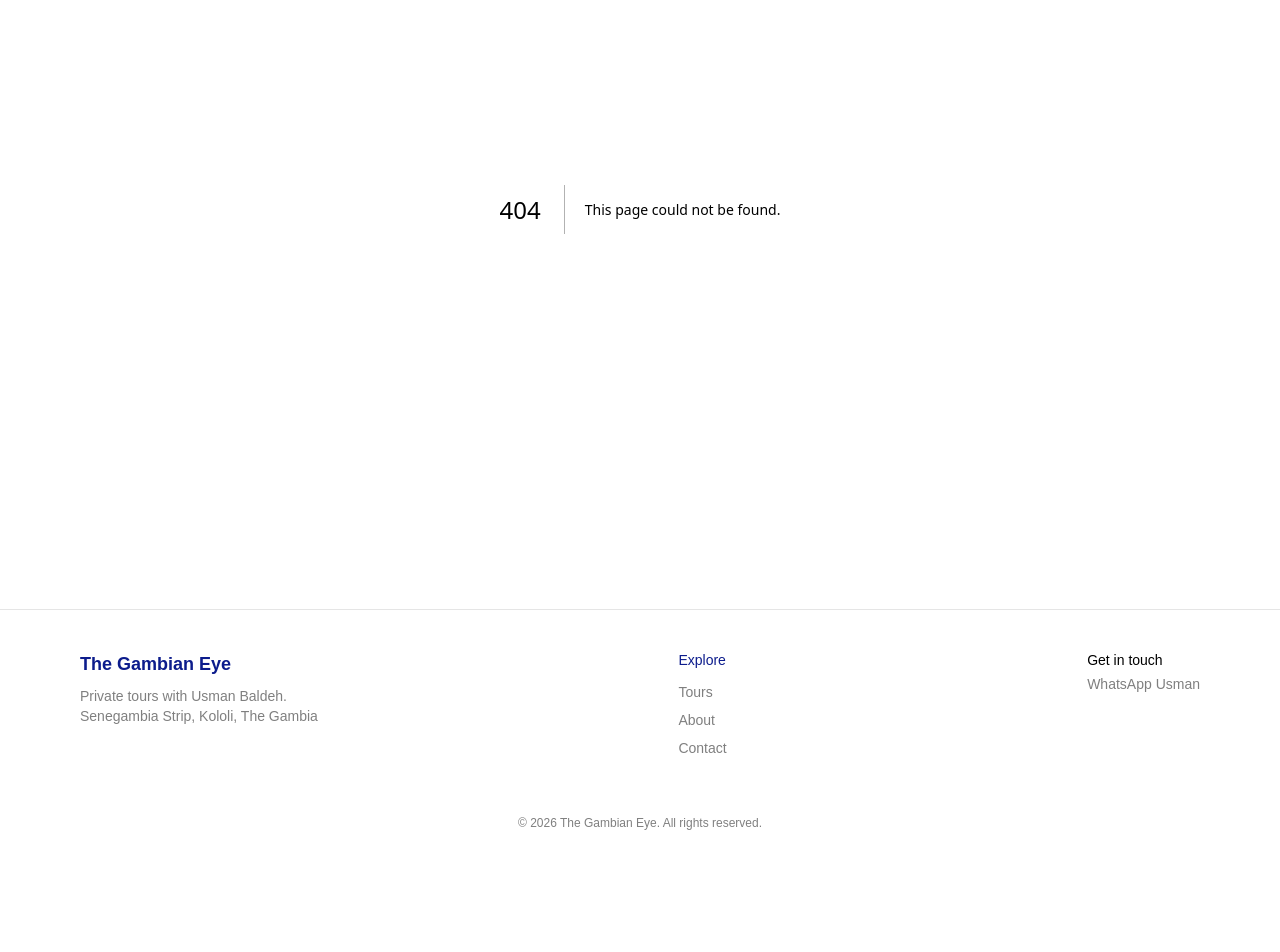
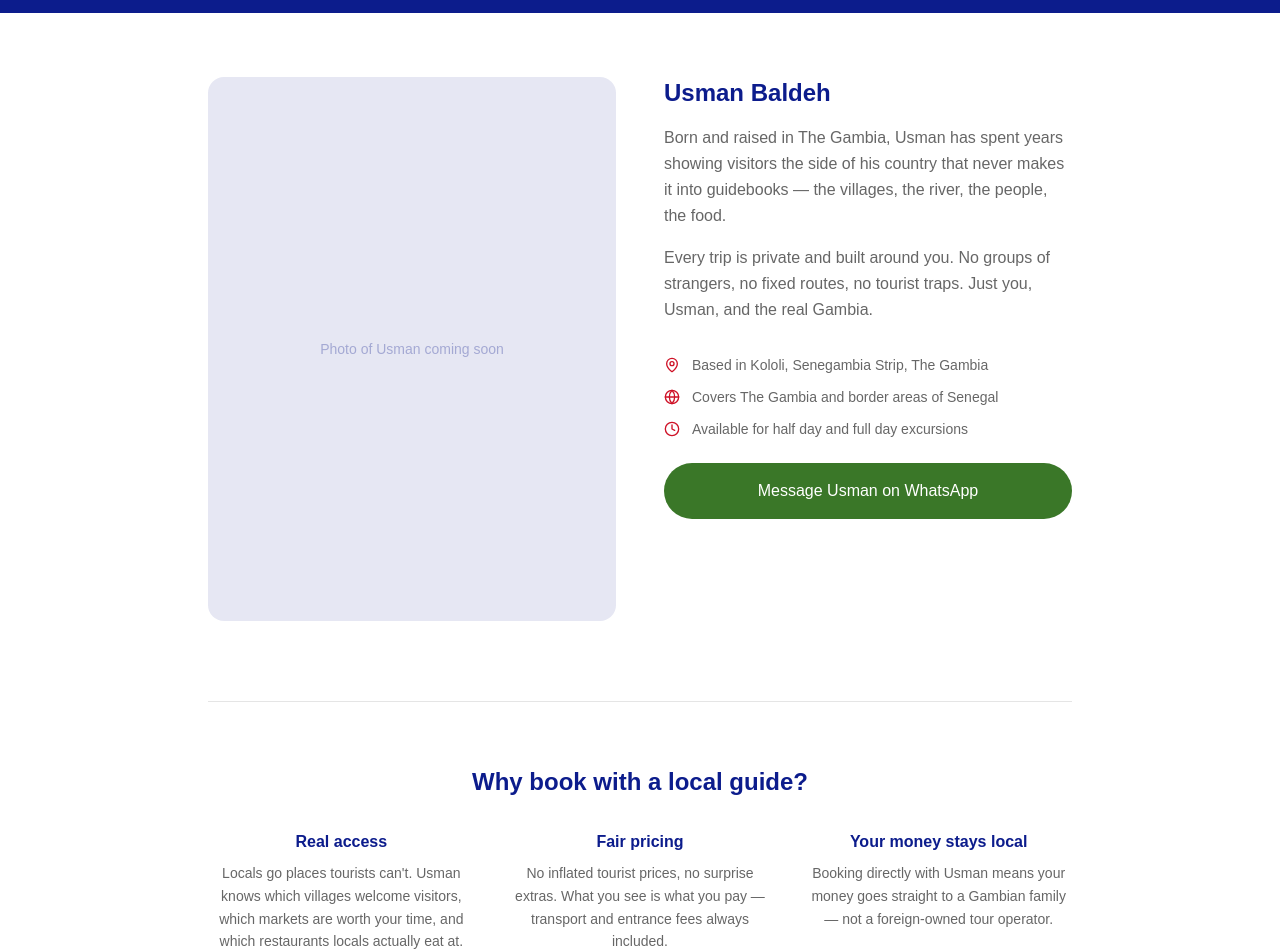
Before and after one commit to ApolloG01/the-gambian-eye-experience, a Next.js app: page /about in a window 1280 px wide. Before the commit this address had no page. Shown: the part 260-1212 px from the top of the page. Before the commit the page ends 1107 px from the top, so only its background shows below. Built offline with nearby package versions, Linux system fonts and the light colour scheme.

Commit message:
feat: add about page with Usman bio and why book local section

```diff
--- /dev/null
+++ b/app/about/page.tsx
@@ -0,0 +1,112 @@
+import { MapPin, Globe, Clock } from "lucide-react";
+
+export const metadata = {
+  title: "About | The Gambian Eye",
+  description:
+    "Meet Usman Baldeh — your private local guide in The Gambia. Authentic experiences, local knowledge, no tourist traps.",
+};
+
+export default function AboutPage() {
+  return (
+    <div>
+      {/* Header */}
+      <div className="bg-gambia-blue text-white py-16 px-4 text-center">
+        <h1 className="text-4xl font-bold mb-3">Meet Usman</h1>
+        <p className="text-white/70 max-w-xl mx-auto">
+          Your guide, your local, your Gambia.
+        </p>
+      </div>
+
+      {/* Main content */}
+      <div className="max-w-4xl mx-auto px-4 py-16">
+        <div className="grid grid-cols-1 md:grid-cols-2 gap-12 items-start">
+          {/* Photo placeholder */}
+          <div className="bg-gambia-blue/10 rounded-2xl aspect-[3/4] flex items-center justify-center text-gambia-blue/30 text-sm">
+            Photo of Usman coming soon
+          </div>
+
+          {/* Bio */}
+          <div className="flex flex-col gap-6">
+            <div>
+              <h2 className="text-2xl font-bold text-gambia-blue mb-4">
+                Usman Baldeh
+              </h2>
+              <p className="text-black/60 leading-relaxed mb-4">
+                Born and raised in The Gambia, Usman has spent years showing
+                visitors the side of his country that never makes it into
+                guidebooks — the villages, the river, the people, the food.
+              </p>
+              <p className="text-black/60 leading-relaxed">
+                Every trip is private and built around you. No groups of
+                strangers, no fixed routes, no tourist traps. Just you, Usman,
+                and the real Gambia.
+              </p>
+            </div>
+
+            {/* Quick facts */}
+            <div className="flex flex-col gap-3 pt-2">
+              <div className="flex items-center gap-3 text-sm text-black/60">
+                <MapPin className="w-4 h-4 shrink-0 text-gambia-red" />
+                <span>Based in Kololi, Senegambia Strip, The Gambia</span>
+              </div>
+              <div className="flex items-center gap-3 text-sm text-black/60">
+                <Globe className="w-4 h-4 shrink-0 text-gambia-red" />
+                <span>Covers The Gambia and border areas of Senegal</span>
+              </div>
+              <div className="flex items-center gap-3 text-sm text-black/60">
+                <Clock className="w-4 h-4 shrink-0 text-gambia-red" />
+                <span>Available for half day and full day excursions</span>
+              </div>
+            </div>
+
+            {/* CTA */}
+
+            <a
+              href="https://wa.me/2209984010"
+              target="_blank"
+              rel="noopener noreferrer"
+              className="inline-block bg-gambia-green text-white px-8 py-4 rounded-full font-medium hover:opacity-90 transition-opacity text-center"
+            >
+              Message Usman on WhatsApp
+            </a>
+          </div>
+        </div>
+
+        {/* Why book local */}
+        <div className="mt-20 border-t border-black/10 pt-16">
+          <h2 className="text-2xl font-bold text-gambia-blue mb-8 text-center">
+            Why book with a local guide?
+          </h2>
+          <div className="grid grid-cols-1 md:grid-cols-3 gap-8">
+            <div className="text-center">
+              <p className="font-semibold text-gambia-blue mb-2">Real access</p>
+              <p className="text-sm text-black/60 leading-relaxed">
+                Locals go places tourists can't. Usman knows which villages
+                welcome visitors, which markets are worth your time, and which
+                restaurants locals actually eat at.
+              </p>
+            </div>
+            <div className="text-center">
+              <p className="font-semibold text-gambia-blue mb-2">
+                Fair pricing
+              </p>
+              <p className="text-sm text-black/60 leading-relaxed">
+                No inflated tourist prices, no surprise extras. What you see is
+                what you pay — transport and entrance fees always included.
+              </p>
+            </div>
+            <div className="text-center">
+              <p className="font-semibold text-gambia-blue mb-2">
+                Your money stays local
+              </p>
+              <p className="text-sm text-black/60 leading-relaxed">
+                Booking directly with Usman means your money goes straight to a
+                Gambian family — not a foreign-owned tour operator.
+              </p>
+            </div>
+          </div>
+        </div>
+      </div>
+    </div>
+  );
+}
```
